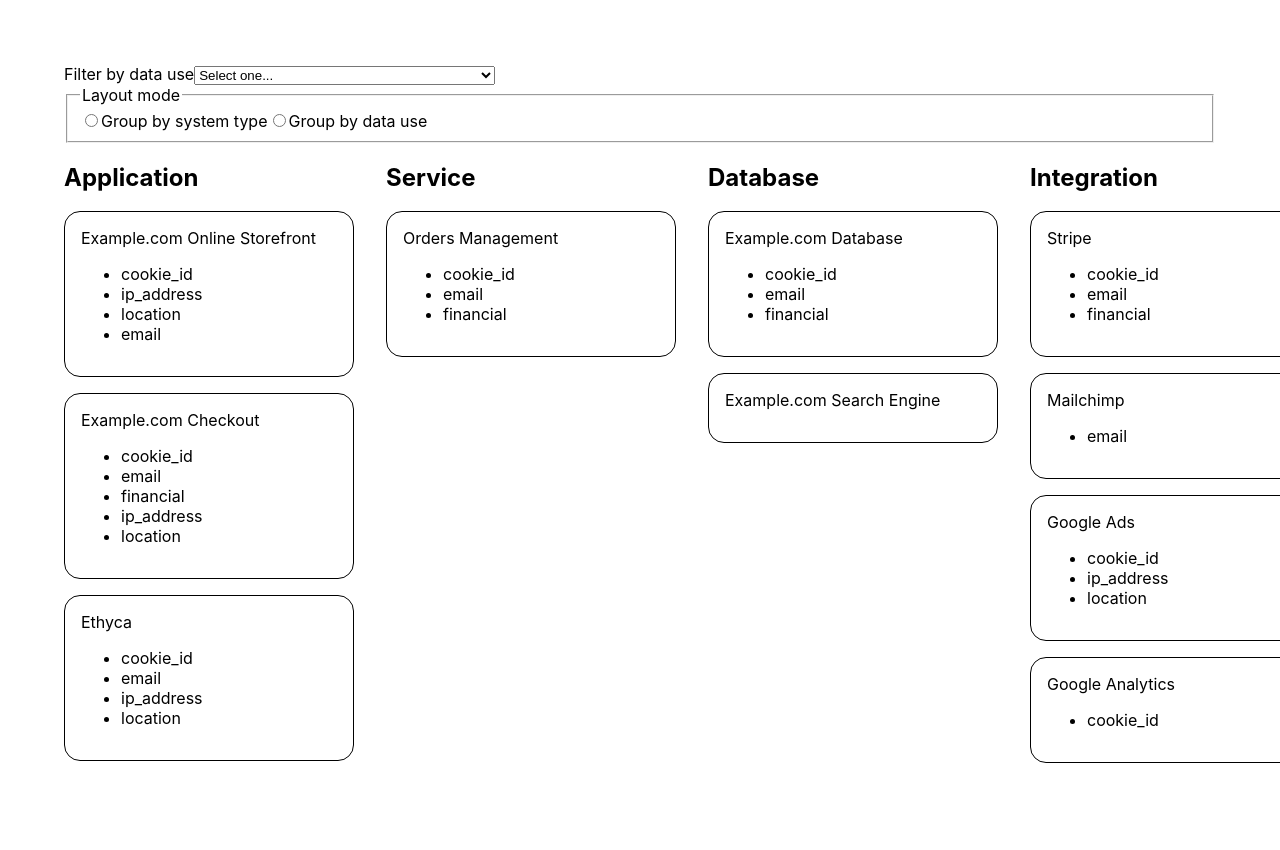
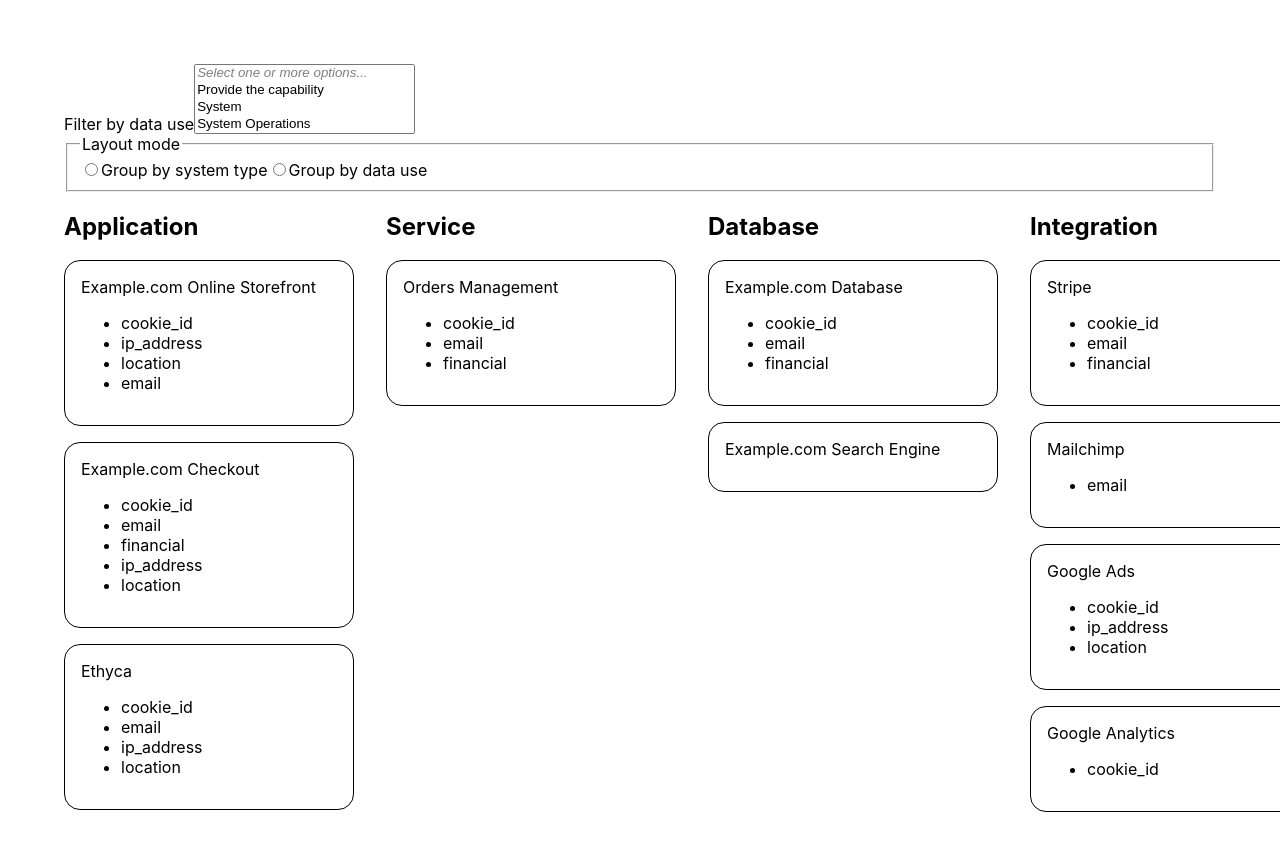
Before and after one commit to babramczyk/systems-data-map, a React (Create React App) app: page / in a window 1280 px wide. Shown: the top 850 px of the page. Built offline with nearby package versions, Linux system fonts and the light colour scheme.

Commit message:
add the ability to select multiple features

```diff
--- a/src/App.tsx
+++ b/src/App.tsx
@@ -93,6 +93,7 @@ function App() {
                   );
                   // TODO: Highlight the data categories that match the filtered data uses, and "gray out" the ones that don't. Maybe find a way to show which data use(s) the highlighted data categories match
                   // TODO: Consider a more efficient way of accomplishing this (currently it's O(mn)). e.g. maybe we can do some of this work up front / in the background when the app originally loads, so that by the time the user is interacting, this filtering is more seamless
+                  // TODO: Consider using the `parent` fields in our data uses to determine if a filter matches (instead of cruedly comparing the start of strings)
                   const matchesDataUsesFilters = dataUses.some((dataUse) => {
                     return dataUseFilters.some((filter) =>
                       dataUse.startsWith(filter)
--- /dev/null
+++ b/src/components/DataUseFilters/DataUseFilters.css
@@ -0,0 +1,4 @@
+.empty-filter-option {
+  color: gray;
+  font-style: italic;
+}
--- a/src/components/DataUseFilters/DataUseFilters.tsx
+++ b/src/components/DataUseFilters/DataUseFilters.tsx
@@ -1,9 +1,7 @@
 import { DATA_USES as DATA_USES_COMPLETE } from "../../constants/data-uses";
+import "./DataUseFilters.css"
 
-export const dataUses = DATA_USES_COMPLETE.map(
-  ({ privacy_key }) => privacy_key
-);
-export type DataUse = typeof dataUses[number];
+export type DataUse = typeof DATA_USES_COMPLETE[number]["privacy_key"];
 
 export function DataUseFilters({
   onChange,
@@ -16,13 +14,29 @@ export function DataUseFilters({
       <label htmlFor="data-use-filter">Filter by data use</label>
       <select
         id="data-use-filter"
-        // TODO: See if there's a way where can avoid this type casting -- we know it'll be a `DataUse` based on the <option>s we render below, but TypeScript's JSX compiler isn't smart enough to piece that together
-        onChange={(e) => onChange([e.target.value as DataUse])}
+        multiple
+        onChange={(e) =>
+          onChange(
+            // TODO: See if there's a way where can avoid this type casting -- we know it'll be a `DataUse` based on the <option>s we render below, but TypeScript's JSX compiler isn't smart enough to piece that together
+            Array.from(e.target.selectedOptions).map(
+              ({ value }) => value
+            ) as DataUse[]
+          )
+        }
       >
-        <option value="">Select one...</option>
-        {dataUses.map((dataUse) => (
-          <option key={dataUse} value={dataUse}>
-            {dataUse}
+        {/* TODO: Add instructions / tooltip instructing how to select multiple on the user's OS. Or, change this to be more useful and visually meaningful (probably by using checkboxes) */}
+        <option value="" className="empty-filter-option">
+          Select one or more options...
+        </option>
+        {/* TODO: If we stick with a <select>, consider using <optgroup>s to visually separate / group options together, i.e. based on their oldest ancestor */}
+        {DATA_USES_COMPLETE.map((dataUse) => (
+          <option
+            key={dataUse.privacy_key}
+            value={dataUse.privacy_key}
+            // TODO: Consider pulling in something like Reach UI's tooltip, for more responsive and visually appealing tooltips here
+            title={dataUse.description}
+          >
+            {dataUse.name}
           </option>
         ))}
       </select>
```
